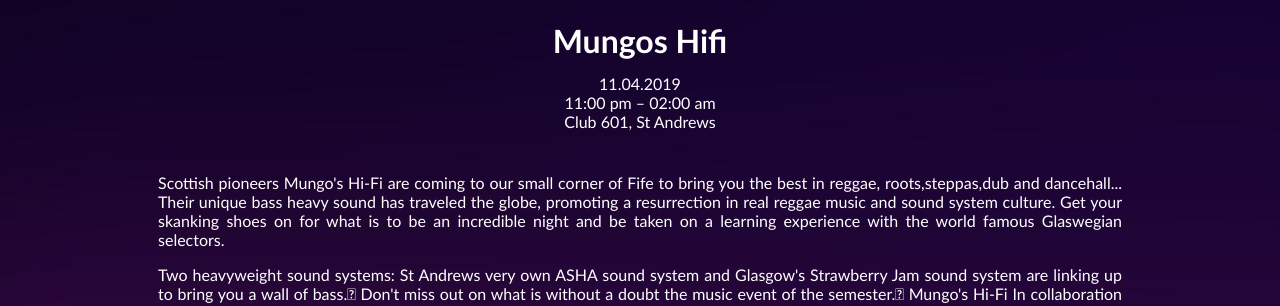
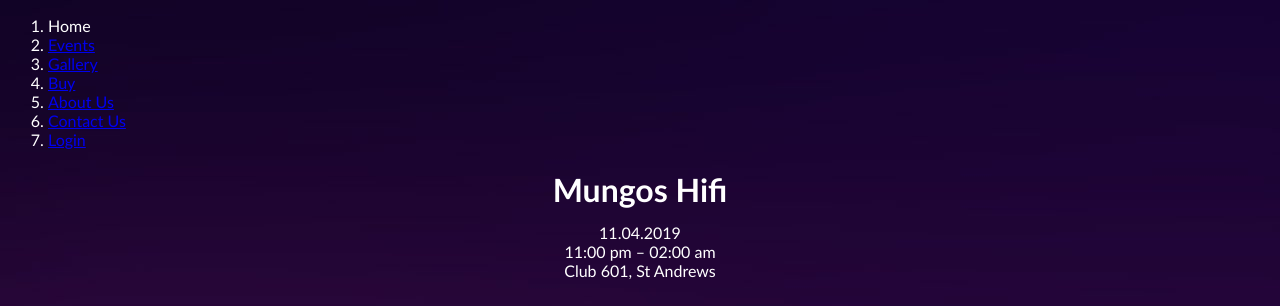
Before and after one commit to ns201standrews/eventomania, a plain HTML site: page src/events.html in a window 1280 px wide. Shown: the top 306 px of the page. Drawn offline with Linux system fonts and the light colour scheme.

Commit message:
almostdone

```diff
--- a/src/events.html
+++ b/src/events.html
@@ -10,6 +10,18 @@
 </head>
 
 <body>
+    <nav>
+        <ol>
+            <li>Home</li>
+            <li><a href="events.html">Events</a></li>
+            <li><a href="gallery.html">Gallery</a></li>
+            <li><a href="buy.html">Buy</a></li>
+            <li><a href="about-us.html">About Us</a></li>
+            <li><a href="contact.html">Contact Us</a></li>
+            <li><a href="login.html">Login</a></li>
+        </ol>
+    </nav>
+    <main>
     <h1 id="eventtitle">Mungos Hifi</h1>
 
     <h2 id="eventcontext"></h2>
```
